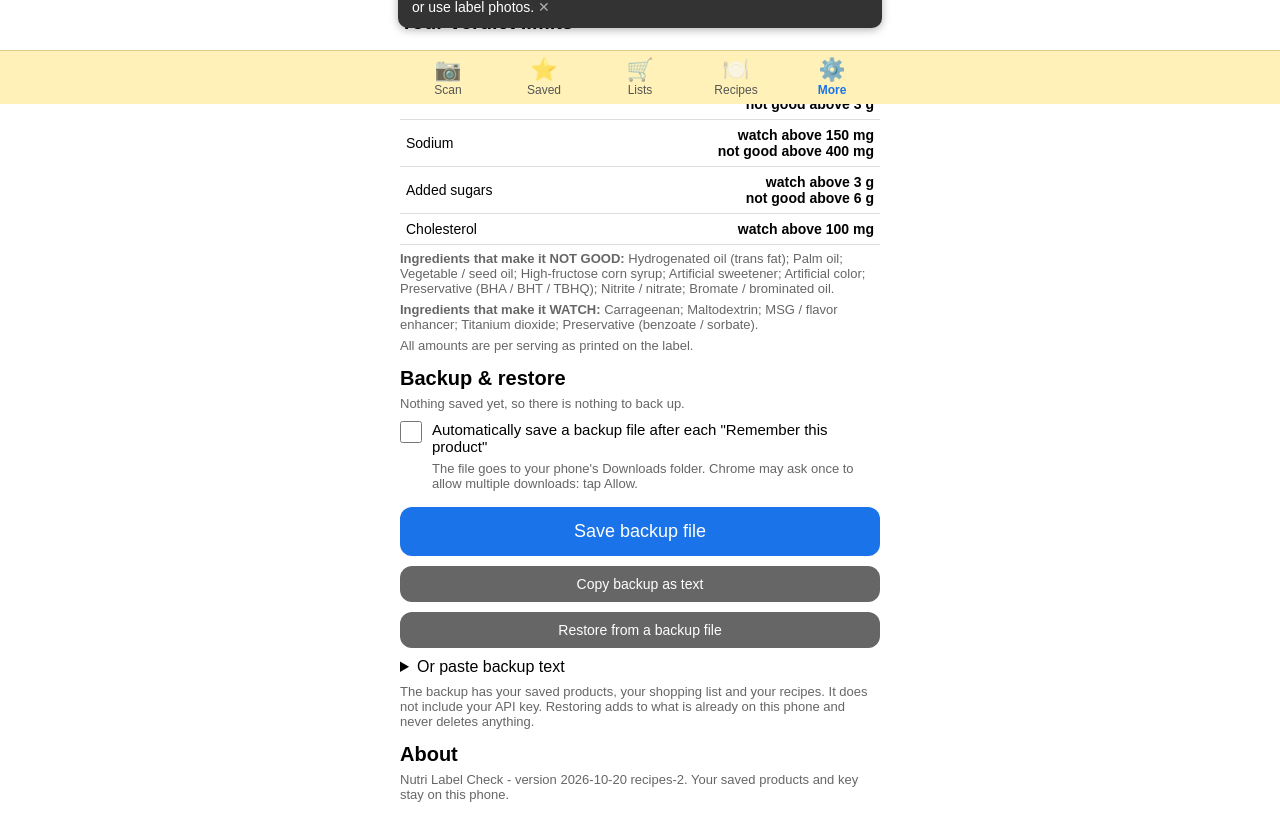
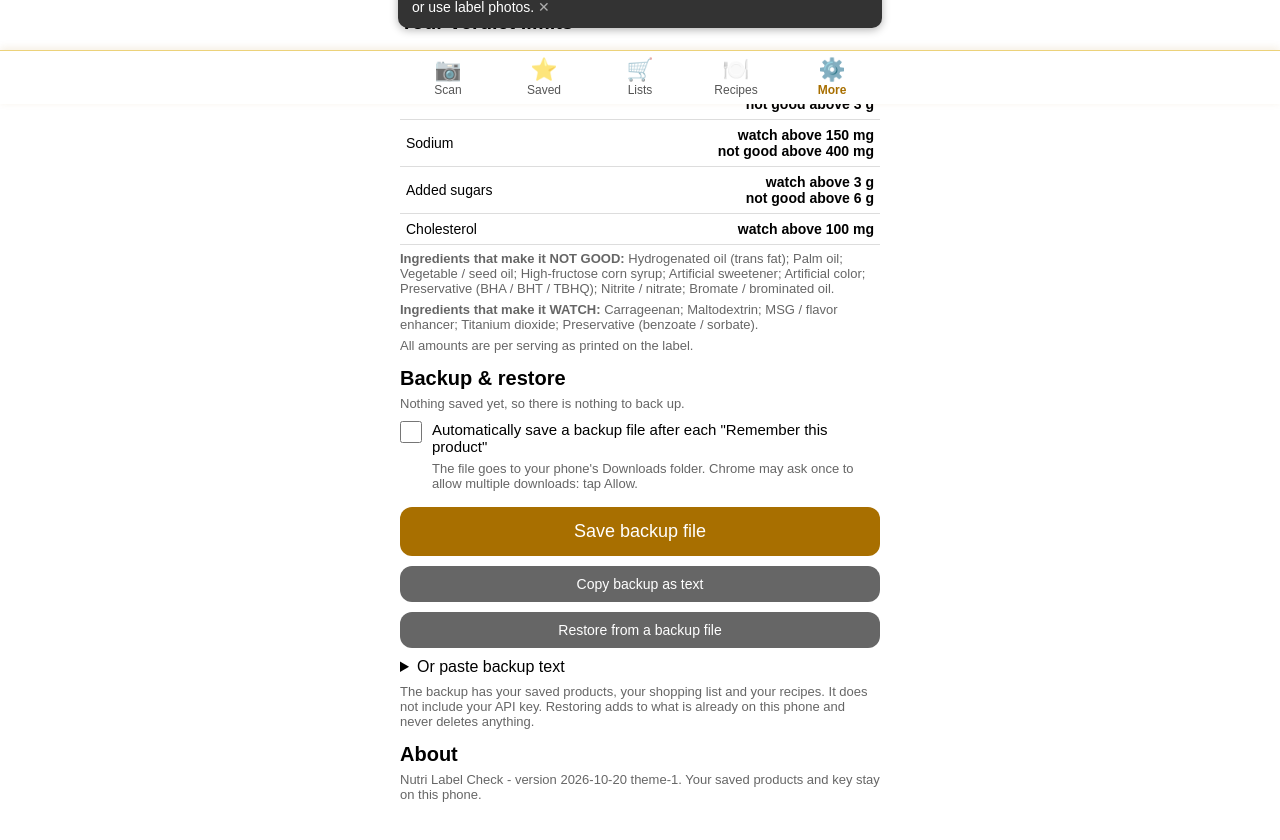
Before and after one commit to aravindarjunan/Nutri-App, a plain HTML site: page index.html in a window 1280 px wide. Shown: the part 696-1536 px from the top of the page. Drawn offline with Linux system fonts and the light colour scheme.

Commit message:
Add files via upload

```diff
--- a/index.html
+++ b/index.html
@@ -7,24 +7,25 @@
 <link rel="manifest" href="manifest.json">
 <link rel="icon" href="icon-192.png">
 <link rel="apple-touch-icon" href="icon-192.png">
-<meta name="theme-color" content="#FFF1B8">
+<meta name="theme-color" content="#F5B800">
 <style>
+  html { background: #fff linear-gradient(180deg, #f5b800 0, #fff0b3 170px, #fff 340px) no-repeat; min-height: 100%; }
   body { font-family: sans-serif; padding: 16px 16px 100px; margin: 0 auto; max-width: 480px; }
-  h1 { text-align: center; margin: 0 0 12px; }
+  h1 { text-align: center; margin: 0 0 12px; color: #2b1d00; }
   h2 { margin: 14px 0 6px; font-size: 20px; }
   .tabpanel[hidden] { display: none; }
-  #tabbar { position: fixed; left: 0; right: 0; bottom: 0; background: #FFF1B8; border-top: 1px solid #e0cf8a;
+  #tabbar { position: fixed; left: 0; right: 0; bottom: 0; background: #fff; border-top: 1px solid #ecd27a; box-shadow: 0 -2px 8px rgba(168,111,0,.12);
             padding-bottom: env(safe-area-inset-bottom); z-index: 30; }
   #tabbar .inner { display: flex; max-width: 480px; margin: 0 auto; }
   #tabbar .tab { flex: 1; background: none; border: none; padding: 8px 0 7px; font-size: 12px; color: #555;
                  cursor: pointer; display: flex; flex-direction: column; align-items: center; gap: 2px; }
   #tabbar .tab .ti { font-size: 22px; line-height: 1; opacity: .65; }
-  #tabbar .tab.on { color: #1a73e8; font-weight: bold; }
+  #tabbar .tab.on { color: #a86f00; font-weight: bold; }
   #tabbar .tab.on .ti { opacity: 1; }
   #moreDot { display: none; width: 8px; height: 8px; background: #c5221f; border-radius: 50%;
              margin-left: 4px; vertical-align: middle; }
   .btn { display: block; text-align: center; font-size: 18px; padding: 14px; margin: 10px 0;
-         border-radius: 12px; background: #1a73e8; color: #fff; border: none; width: 100%;
+         border-radius: 12px; background: #a86f00; color: #fff; border: none; width: 100%;
          cursor: pointer; box-sizing: border-box; }
   .btn.green { background: #188038; }
   .btn.gray { background: #666; font-size: 14px; padding: 10px; }
@@ -96,7 +97,7 @@
   .chip.red { background: #c5221f; }
   .filters { display: flex; gap: 6px; flex-wrap: wrap; margin: 8px 0; }
   .fbtn { border: 1px solid #bbb; background: #fff; border-radius: 16px; padding: 6px 12px; font-size: 14px; cursor: pointer; }
-  .fbtn.on { background: #1a73e8; color: #fff; border-color: #1a73e8; }
+  .fbtn.on { background: #a86f00; color: #fff; border-color: #a86f00; }
   .chip.gray { background: #888; }
   .gcat { margin: 16px 0 2px; font-size: 12px; font-weight: bold; color: #8a5a00; text-transform: uppercase; letter-spacing: .5px; }
   .gstore { margin: 18px 0 2px; font-size: 17px; font-weight: bold; border-bottom: 2px solid #f2b600; padding-bottom: 2px; }
@@ -109,10 +110,10 @@
   .gitem .note { margin: 2px 0 0; }
   .gbtn { border: 1px solid #bbb; background: #fff; border-radius: 8px; padding: 6px 9px; font-size: 13px; cursor: pointer; flex: none; }
   select, #gName, #gBrand { width: 100%; padding: 10px; font-size: 16px; box-sizing: border-box; margin: 6px 0; }
-  .storepanel { background: #FFF3C4; border-radius: 18px; padding: 12px 10px 10px; margin: 22px -4px 8px; }
+  .storepanel { background: linear-gradient(180deg, rgba(245,184,0,.62) 0, rgba(255,240,179,.5) 45%, #fff 100%); box-shadow: 0 1px 6px rgba(168,111,0,.15); border-radius: 18px; padding: 12px 10px 10px; margin: 22px -4px 8px; }
   .sphead { display: flex; align-items: center; justify-content: space-between; margin: 0 6px 12px; }
   .sphead h2 { margin: 0; font-size: 21px; }
-  #seeAllStores, #seeAllRecipes { background: none; border: none; color: #1a73e8; font-size: 15px; font-weight: bold; cursor: pointer; padding: 4px; }
+  #seeAllStores, #seeAllRecipes { background: none; border: none; color: #a86f00; font-size: 15px; font-weight: bold; cursor: pointer; padding: 4px; }
   .stores { display: flex; align-items: flex-start; gap: 14px; margin: 0 -10px; padding: 10px 22px 6px; scroll-padding-left: 22px; overflow-x: auto;
             scroll-snap-type: x proximity; -webkit-overflow-scrolling: touch; scrollbar-width: none; }
   .stores::-webkit-scrollbar { display: none; }
@@ -296,7 +297,7 @@
 <script>
   // If you ever get a "model not found" error, change this one word:
   const MODEL = 'gemini-3.5-flash-lite';
-  const APP_VERSION = '2026-10-20 recipes-2';
+  const APP_VERSION = '2026-10-20 theme-1';
 
   // ==== PURE START (no screen code in this block) ====
 
@@ -1494,7 +1495,7 @@
       const n = c === 'All' ? all.length : all.filter(function (r) { return r.category === c; }).length;
       const lk = RECIPE_LOOK[c];
       return '<button class="st" data-cat="' + esc(c) + '"><div class="circ" style="background:' + lk.c + ';' +
-        (mark && c === recipeView ? 'outline:4px solid #1a73e8;outline-offset:2px;' : '') + '">' + lk.e + '</div>' +
+        (mark && c === recipeView ? 'outline:4px solid #a86f00;outline-offset:2px;' : '') + '">' + lk.e + '</div>' +
         (n ? '<span class="cnt">' + n + '</span>' : '') + '<div class="lbl">' + esc(c) + '</div></button>';
     };
     document.getElementById('frontRecipeRow').innerHTML = cats.slice(1).map(function (c) { return chipHtml(c, false); }).join('');
@@ -1502,7 +1503,7 @@
       const n = c === 'All' ? all.length : all.filter(function (r) { return r.category === c; }).length;
       const lk = RECIPE_LOOK[c];
       return '<button class="st" data-cat="' + esc(c) + '"><div class="circ" style="background:' + lk.c + ';' +
-        (c === recipeView ? 'outline:4px solid #1a73e8;outline-offset:2px;' : '') + '">' + lk.e + '</div>' +
+        (c === recipeView ? 'outline:4px solid #a86f00;outline-offset:2px;' : '') + '">' + lk.e + '</div>' +
         (n ? '<span class="cnt">' + n + '</span>' : '') + '<div class="lbl">' + esc(c) + '</div></button>';
     }).join('');
     const shown = all.filter(function (r) { return recipeView === 'All' || r.category === recipeView; })
```
